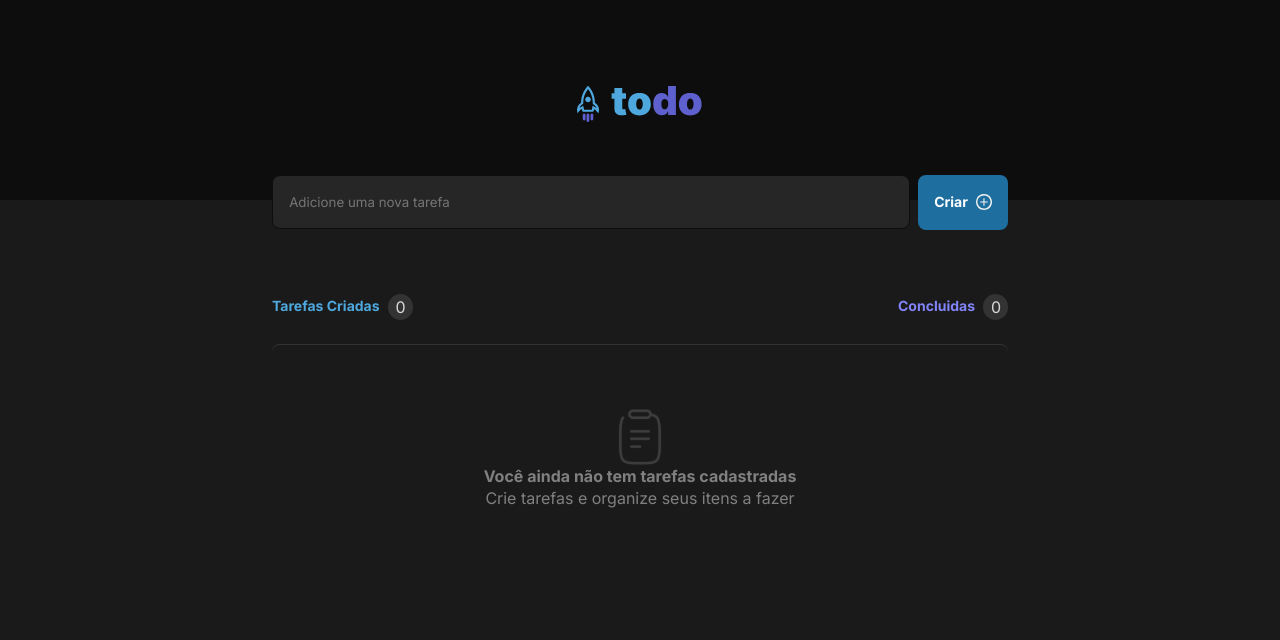
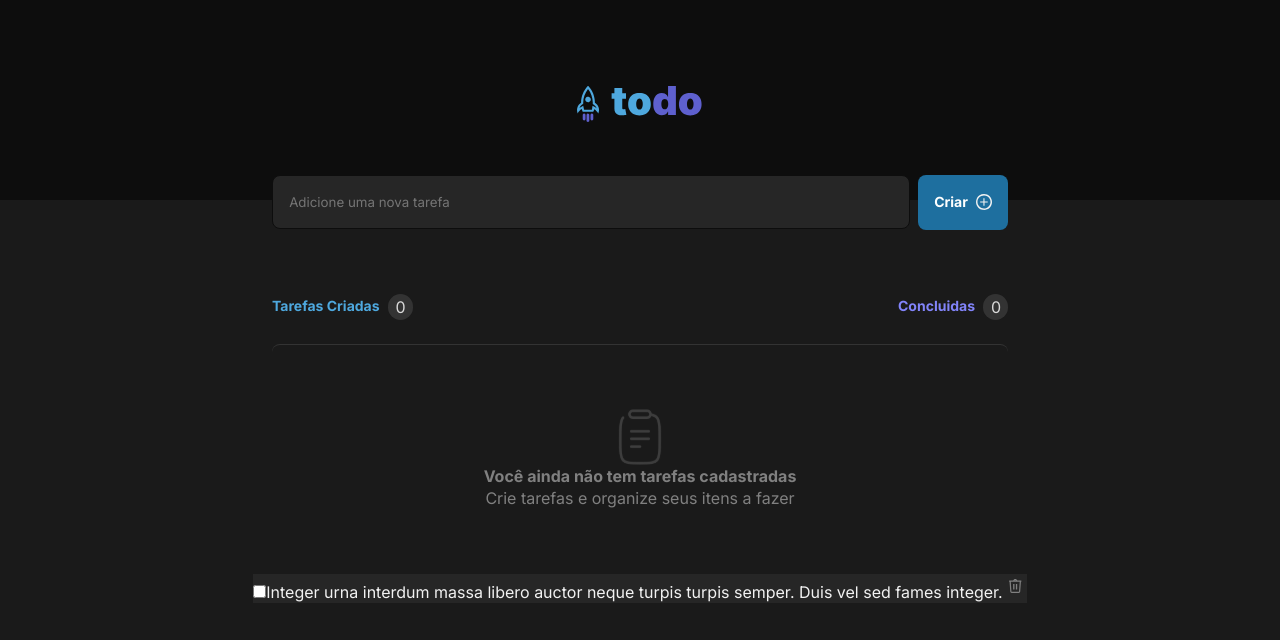
Before and after one commit to Ericles-Miller/check-To-do-List, a React (Vite) app: page / in a window 1280 px wide. Shown: the top 640 px of the page. Built offline with nearby package versions, Linux system fonts and the light colour scheme.

Commit message:
create attribute of task

```diff
--- a/src/App.tsx
+++ b/src/App.tsx
@@ -4,6 +4,7 @@ import { Header } from './components/Header';
 import styles from './app.module.css';
 import { Tasks } from './components/Tasks';
 import {CreateContent} from './components/CreateContent';
+import { CheckList } from './components/CheckList';
 function App() {
   const [count, setCount] = useState(0)
 
@@ -14,6 +15,7 @@ function App() {
       <body className={styles.showWorks} >
         <CreateContent />
         <Tasks />
+        <CheckList></CheckList>
       </body>
 
 
--- /dev/null
+++ b/src/components/CheckList.tsx
@@ -0,0 +1,11 @@
+import styles from './checkList.module.css';
+import trash from '../img/trash.svg'
+export function CheckList() {
+    return (
+        <div className={styles.UnionAttributesTask}>
+           <input type="checkbox" />
+           <label >Integer urna interdum massa libero auctor neque turpis turpis semper. Duis vel sed fames integer.</label>
+           <img src={trash} alt="" />
+        </div>
+    );
+}
--- /dev/null
+++ b/src/components/checkList.module.css
@@ -0,0 +1,4 @@
+.UnionAttributesTask {
+    background: var(--gray-500);
+    color: var(--gray-100);
+}
```
Also changed, not shown: src/img/trash.svg (added).
